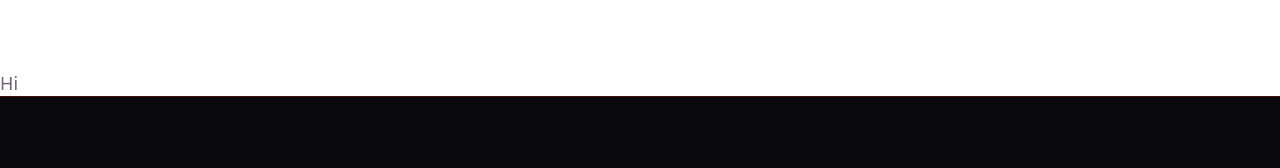
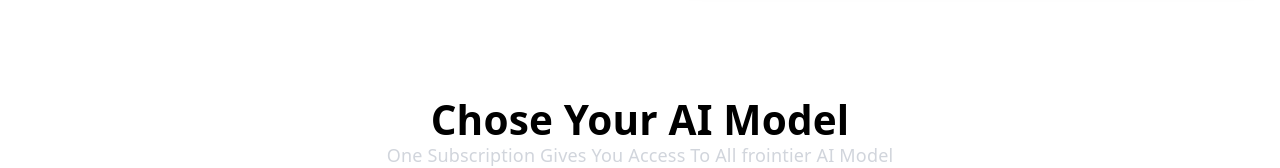
Before and after one commit to shariful-ire/AiHub, a React (Vite) app: page / in a window 1280 px wide. Shown: the part 742-910 px from the top of the page. Built offline with nearby package versions, Linux system fonts and the light colour scheme.

Commit message:
teham light ,

```diff
--- a/index.html
+++ b/index.html
@@ -4,9 +4,14 @@
     <meta charset="UTF-8" />
     <link rel="icon" type="image/svg+xml" href="/favicon.svg" />
     <meta name="viewport" content="width=device-width, initial-scale=1.0" />
+
+    <!-- Browser Theme Color -->
+    <meta name="theme-color" content="#ffffff" />
+
     <title>AiHub</title>
   </head>
-  <body>
+
+  <body class="bg-white text-black">
     <div id="root"></div>
     <script type="module" src="/src/main.jsx"></script>
   </body>
--- a/src/components/AiModel/Model.jsx
+++ b/src/components/AiModel/Model.jsx
@@ -6,8 +6,15 @@ const Model = ({ modelPromise }) => {
   console.log(models);
 
   return (
-    <div>
-      Hi
+    <div className="mx-auto w-[80%]">
+      <div className="mx-auto items-center my-6">
+        <h1 className="  text-4xl  text-center font-bold ">
+          Chose Your AI Model
+        </h1>
+        <h1 className="  text-gray-300 text-center">
+          One Subscription Gives You Access To All frointier AI Model
+        </h1>
+      </div>
     </div>
   );
 };
--- a/src/index.css
+++ b/src/index.css
@@ -17,7 +17,7 @@
 
   font: 18px/145% var(--sans);
   letter-spacing: 0.18px;
-  color-scheme: light dark;
+  color-scheme: light;
   color: var(--text);
   background: var(--bg);
   font-synthesis: none;
```
